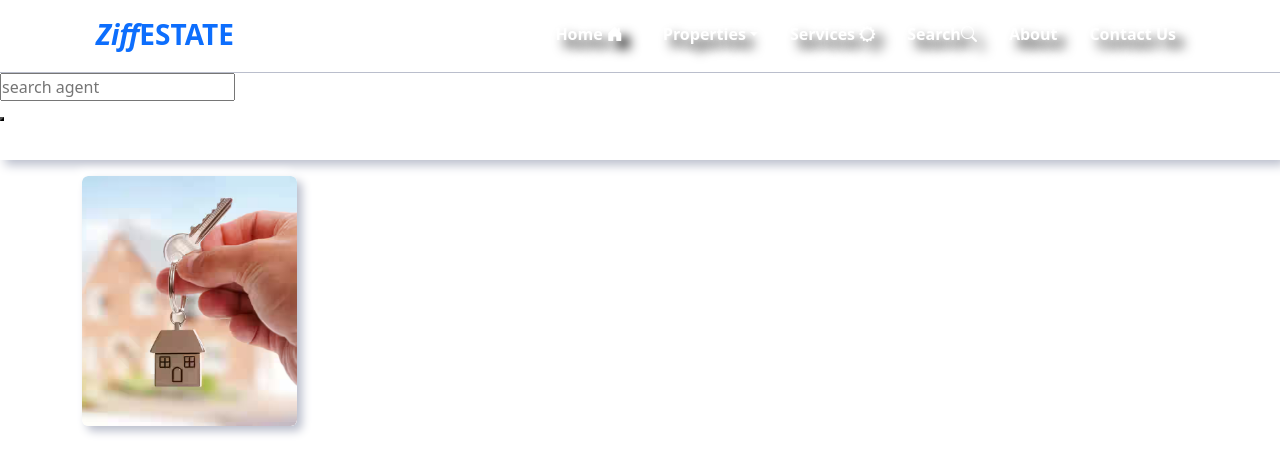
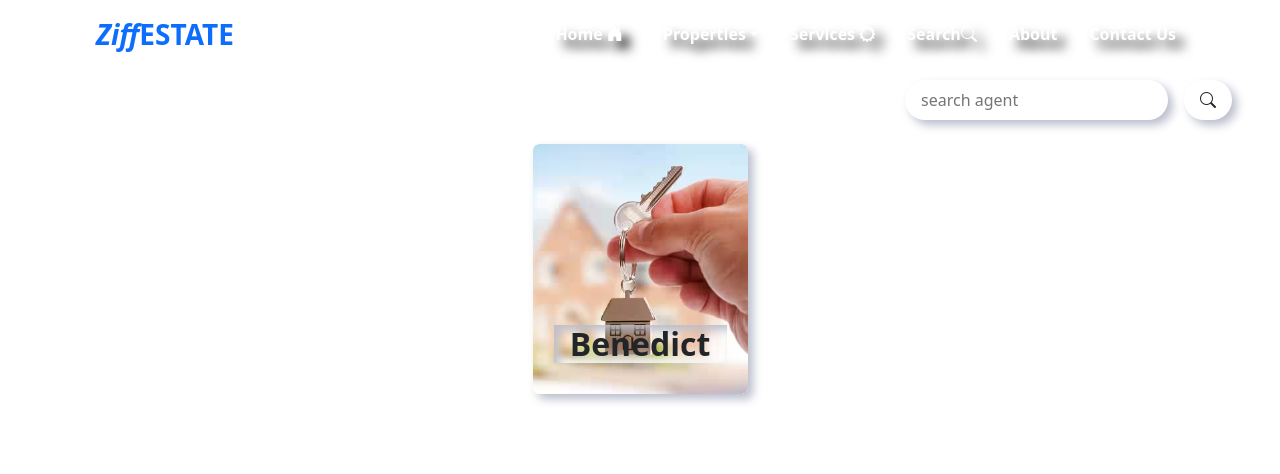
Before and after one commit to Chinaka-Fortune/realEstate, a React (Create React App) app in the folder real_estate/: page /agent_file in a window 1280 px wide. Shown: the top 474 px of the page. Built offline with nearby package versions, Linux system fonts and the light colour scheme.

Commit message:
99% done with agent section

```diff
--- a/real_estate/src/agentFiles/AgentFile.js
+++ b/real_estate/src/agentFiles/AgentFile.js
@@ -1,5 +1,5 @@
 import React from "react";
-import { Link } from "react-router-dom";
+import { NavLink } from "react-router-dom";
 import "./agentFile.css";
 import "../index.css";
 import defaultEstate from "./agentFileImage/default-estate-agents-for-residential-rental-9.avif";
@@ -8,32 +8,56 @@ import blackGuy from "./agentFileImage/images.jpg";
 const AgentFile = () => {
   return (
     <>
-      <div className="searchAgents py-5 bg-white">
-        <div className="searchConAgent mt-4 d-flex align-items-center justify">
-          <input type="text" placeholder="search agent" />
-        </div>
-        <button></button>
+      <div className=" container-fluid container-top">
+        <div className="row d-flex justify-content-center">
+
+            <div className="searchConAgent mb-4 d-flex align-items-center justify-content-end pt-3 pe-5 column-gap-2 column-gap-md-3">
+              <input
+                type="text"
+                placeholder="search agent"
+                className="rounded-pill border-0 px-3 py-2"
+              />
+              <button className="rounded-pill border-0 px-3 py-2 btn"><i className="bi bi-search"></i></button>
             </div>
 
-      <div className="Agentcontainer container mt-3">
-        <div className="row">
-        <div className="col-2 colDiv position-relative rounded-3">
+
+          <div className="Agentcontainer d-flex flex-wrap">
+            <div className="col-12 col-lg-2 col-md-4 colDiv position-relative rounded-3">
               <figure className="figureDiv rounded position-relative ">
-            <img src={defaultEstate} alt="" className="rounded"/>
+                <img src={defaultEstate} alt="" className="rounded" />
+                <h4 className="agentBtn fw-bolder">Benedict</h4>
               </figure>
               <figcaption className="position-absolute  fig-caption">
-            <h5> <i class="bi bi-person"></i> idio Benedict </h5>
-            <h6><i class="bi bi-geo-alt"></i> Lagos, Nigeria</h6>
+                <h5 className="rounded-pill">Idio Benedict</h5>
+                <h6>
+                  <i class="bi bi-geo-alt"></i> Lagos, Nigeria
+                </h6>
                 <div className="icons d-flex flex-colum align-items-center justify-content-around w-75 mx-auto my-3">
-              <Link><i className="bi bi-facebook fw-bolder fs-6 border border-2 rounded-circle p-1"></i></Link>
-              <Link><i className="bi bi-instagram fw-bolder fs-6 border border-2 rounded-circle p-1"></i></Link>
-              <Link><i className="bi bi-whatsapp fw-bolder fs-6 border border-2 rounded-circle p-1"></i></Link>
-              <Link><i className="bi bi-twitter-x fw-bolder fs-6 border border-2 rounded-circle p-1"></i></Link>
+                  <NavLink className="navlinks">
+                    <i className="bi bi-facebook fw-bolder"></i>
+                  </NavLink>
+                  <NavLink className="navlinks">
+                    <i className="bi bi-instagram fw-bolder"></i>
+                  </NavLink>
+                  <NavLink className="navlinks">
+                    <i className="bi bi-whatsapp fw-bolder"></i>
+                  </NavLink>
+                  <NavLink className="navlinks">
+                    <i className="bi bi-twitter-x fw-bolder"></i>
+                  </NavLink>
                 </div>
-            <button type="button" className="rounded-pill border-0 px- py-1 px-3 ms-1 fw-bold btn-muted btn btn-sm btn-primary mx-auto">posted {7} properties</button>
+                <div className="d-flex justify-content-center align-items-center">
+                  <button
+                    type="button"
+                    className="rounded-pill border-0 px- py-1 px-3  fw-bold btn-muted btn btn-sm agentBtn mx-auto"
+                  >
+                    posted {7} properties
+                  </button>
+                </div>
               </figcaption>
             </div>
 
+          </div>
         </div>
       </div>
     </>
--- a/real_estate/src/agentFiles/agentFile.css
+++ b/real_estate/src/agentFiles/agentFile.css
@@ -1,17 +1,22 @@
-.searchAgents {
-    width: 100%;
-    height: 20vh;
+.container-top{
+    margin-top: 4rem;
+}
+
+.searchConAgent input, .searchConAgent button{
     box-shadow: 5px 5px 10px #babecc,
         -5px -5px 10px #fff;
+        outline:0;
 }
 
-.searchConAgent {
-    border-top: .12rem solid #babecc;
+.Agentcontainer{
+    width: 97%;
+    column-gap: 2.5rem;
+    row-gap: 1.5rem;
+    justify-content: center;
 }
-
 .colDiv .figureDiv{
-    width: 215px;
-    height: 250px;
+    width: 320px;
+    height: 330px;
     overflow: hidden;
    box-shadow: 5px 5px 10px #babecc,
    -5px -5px 10px #fff;
@@ -26,16 +31,29 @@
 }
 
 .colDiv:hover .figureDiv img{
-    width: 300px;
-    height: 350px;
+    width: 400px;
+    height: 450px;
     filter: contrast(0.8);
     filter: blur(1px);
 }
 
+.colDiv:hover .figureDiv h4{
+    display: none;
+}
+
+.figureDiv h4{
+    position: absolute;
+    font-size: 2rem;
+    padding: 0 1rem;
+    left: 50%;
+    top: 80%;
+    transform: translate(-50%, -50%);
+}
+
 .colDiv .fig-caption{
-   width: 190px;
+   width: 280px;
    height: 85%;
-   top: 10px;
+   top: 18px;
    display: flex;
    border-radius: 10px;
    justify-content: center;
@@ -49,7 +67,6 @@
 
 .colDiv:hover .fig-caption{
     display: block;
-    /* background-color: rgba(0,0,0,0.1); */
 }
 
 .colDiv{
@@ -57,3 +74,72 @@
     justify-content: center;
     width: fit-content;
 }
+
+.colDiv h5{
+    font-size: 2rem;
+}
+.colDiv h6{
+    font-size: 1.5rem;
+}
+.colDiv .icons .navlinks i{
+    font-size: 1.5rem;
+    color: #fff;
+}
+.colDiv .icons .navlinks i:hover{
+
+    color: blue;
+}
+
+@media (max-width:480px) {
+    .colDiv .figureDiv{
+    width: 300px;
+    height: 330px;
+}
+}
+
+@media (min-width:768px) {
+    .Agentcontainer{
+    width: 100%;
+    column-gap: 2.5rem;
+    row-gap: 1.5rem;
+    justify-content: center;
+}
+
+    .colDiv .figureDiv{
+    width: 215px;
+    height: 250px;
+}
+
+.colDiv:hover .figureDiv img{
+    width: 300px;
+    height: 350px;
+}
+
+.colDiv .fig-caption{
+   width: 190px;
+   height: 85%;
+   top: 10px;
+}
+
+.colDiv h5{
+    font-size: 1rem;
+}
+.colDiv h6{
+    font-size: .7rem;
+}
+.colDiv .icons .navlinks i{
+    font-size: 1rem;
+}
+}
+
+@media (min-width:1200px) {
+.colDiv h5{
+    font-size: 1.3rem;
+}
+.colDiv h6{
+    font-size: .9rem;
+}
+.colDiv .icons .navlinks i{
+    font-size: 1rem;
+}
+}
```
Lines whose indentation alone changed are shown as unchanged.
